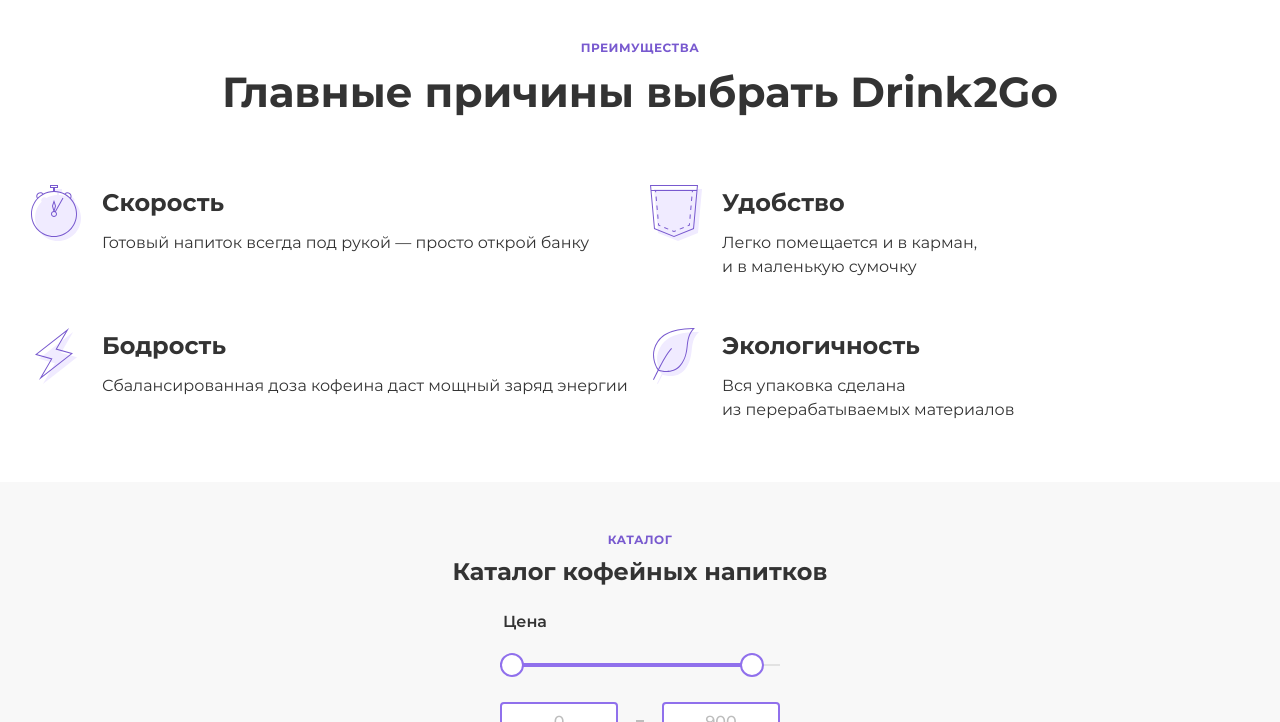
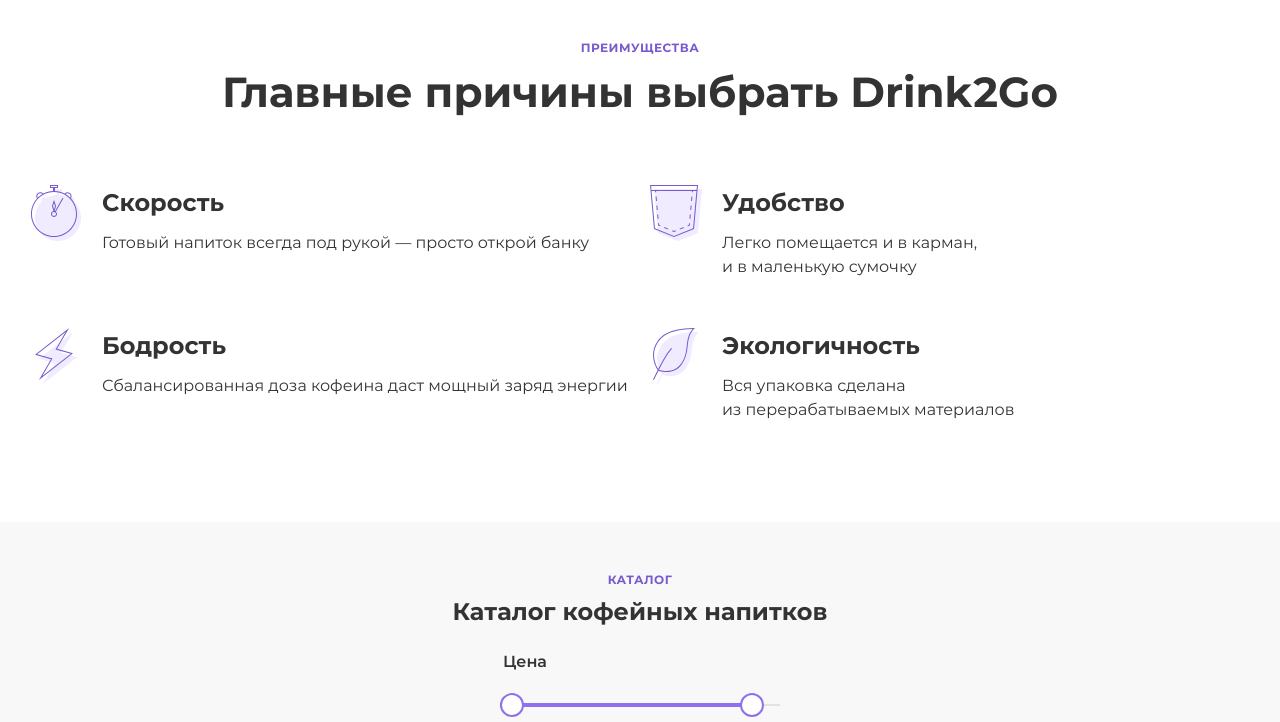
Before and after one commit to BalandinaM/Drink2Go, a website: page source/index.html in a window 1280 px wide. Shown: the part 896-1618 px from the top of the page. Drawn offline with nearby package versions, Linux system fonts and the light colour scheme; files that its build step writes are made by us from their sources; files whose address does not match are found by name; a web font is replaced by a local one.

Commit message:
Style.Advantages.Tablet

```diff
--- a/source/sass/blocks/advantages.scss
+++ b/source/sass/blocks/advantages.scss
@@ -1,5 +1,9 @@
 .advantages {
   padding: 50px 20px 60px;
+
+  @media (min-width: $tablet-width) {
+    padding-bottom: 100px;
+  }
 }
 
 .advantages__title {
```
